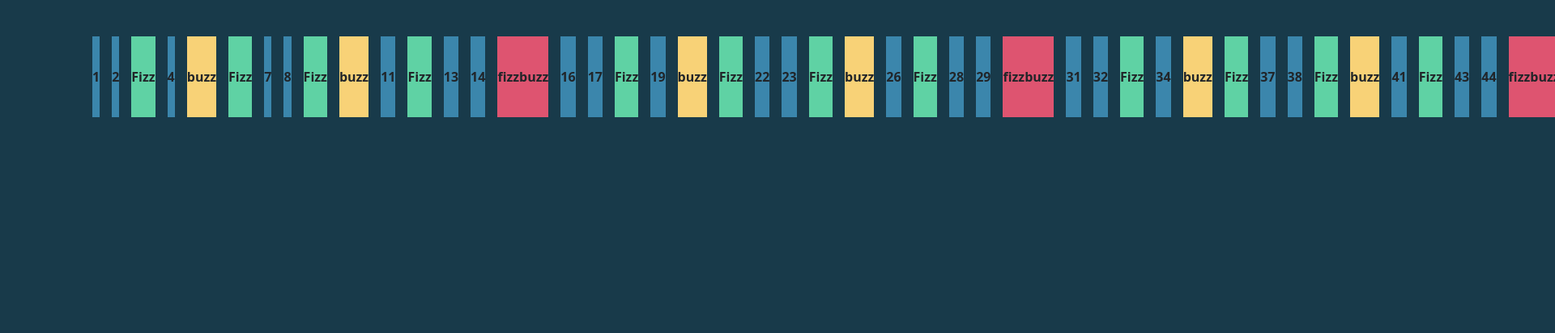
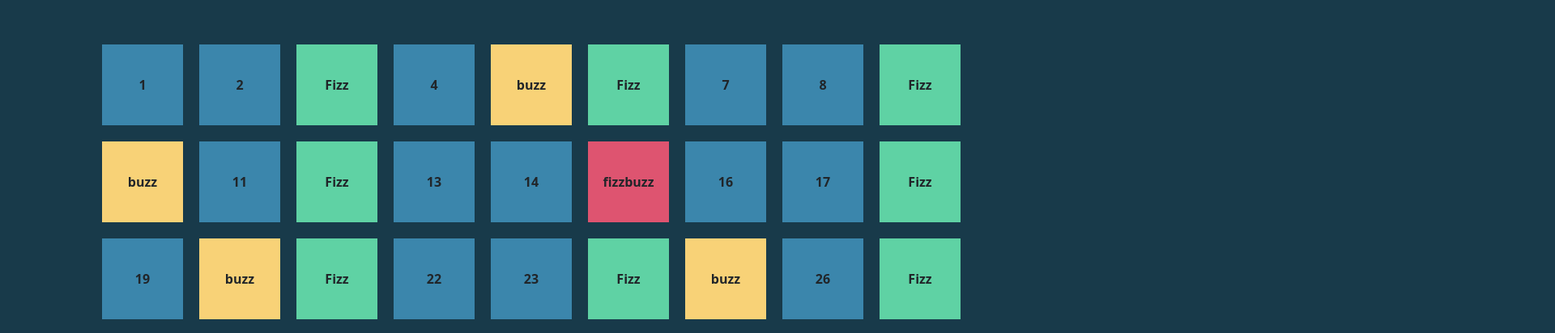
Before and after one commit to andrea-nuzzo/js-fizzbuzzdom, a plain HTML site: page index.html in a window 1280 px wide. Shown: the part 155-567 px from the top of the page at 81% size, 1920 px wide, since content can reach past the window. Drawn offline with nearby package versions, Linux system fonts and the light colour scheme.

Commit message:
fixed wrap and margin of style css

```diff
--- a/css/style.css
+++ b/css/style.css
@@ -4,6 +4,8 @@ body {
 
 .list{
     display: flex;
+    justify-content: center;
+    flex-wrap: wrap;
 }
 
 .box{
@@ -13,7 +15,7 @@ body {
     display: flex;
     justify-content: center;
     align-items: center;
-    margin-right: 15px;
+    margin: 10px;
     font-weight: bold;
     background-color: #3b86Ac;
 
--- a/js/script.js
+++ b/js/script.js
@@ -18,12 +18,12 @@ for (let box = 1; box <= 100; box++){
         let boxToInsert = `<li class="box box-3">Fizz</li>`;
         containerBox.innerHTML += boxToInsert;
     }
-    // Se è un multiplo di 5 lo coloro e inserisco Fizz
+    // Se è un multiplo di 5 lo coloro e inserisco buzz
     else if (box % 5 == 0){
         let boxToInsert = `<li class="box box-5">buzz</li>`;
         containerBox.innerHTML += boxToInsert;
     }
-
+    // Altrimenti inserisco il numero corrispondente e lascoi il colore box.
     else{
         let boxToInsert = `<li class="box">${box}</li>`;
         containerBox.innerHTML += boxToInsert;
```
